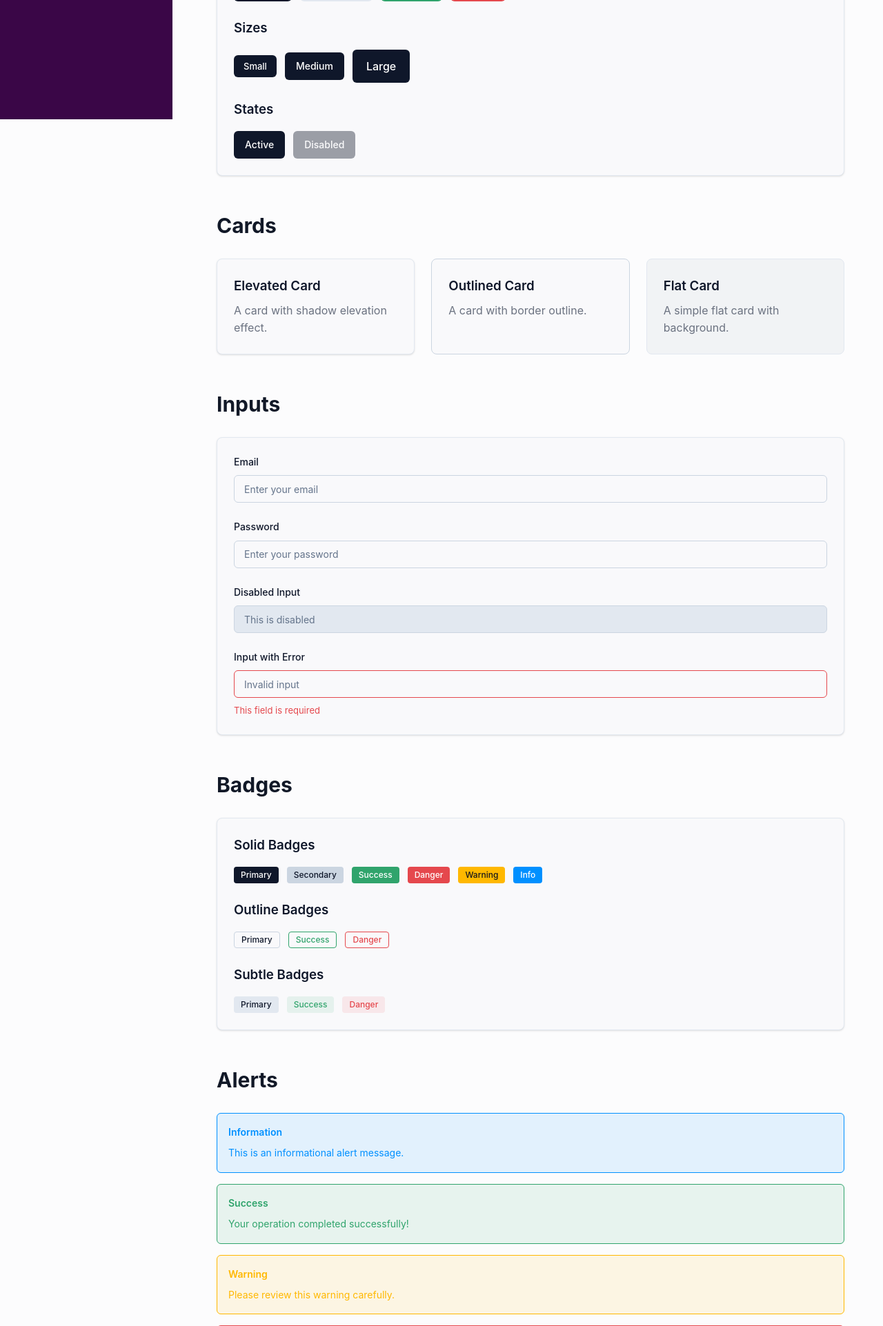
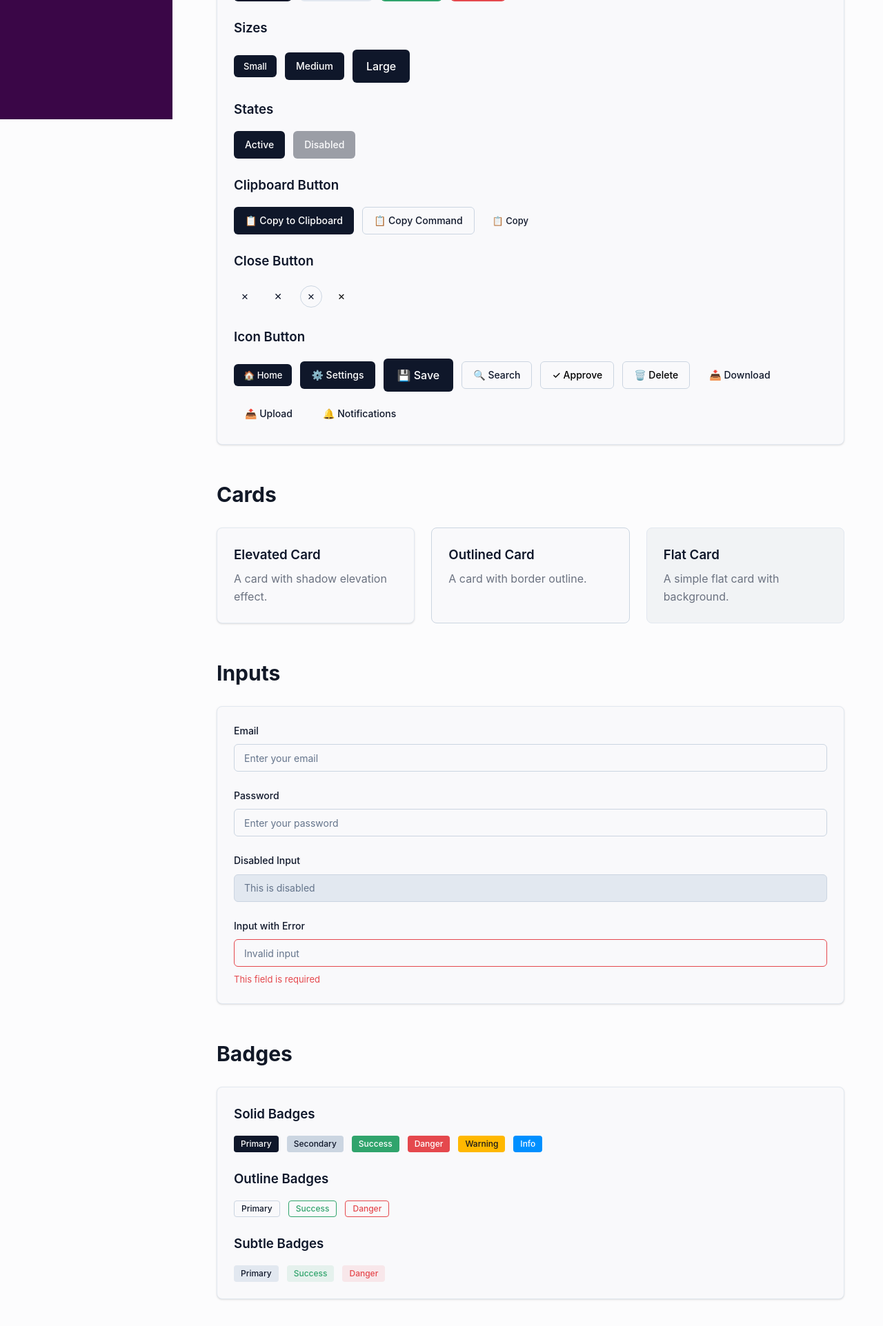
Before and after one commit to evilz/Bark-ui, an ASP.NET Core app: page / in a window 1280 px wide. Shown: the part 627-2550 px from the top of the page at 69% size. Run offline with ASP.NET Core 8, Linux system fonts and the light colour scheme; style sheets or scripts are compiled from the project's sources.

Commit message:
Add more button samples: Clipboard, Close Button, and Icon Button
Co-authored-by: evilz <2937862+evilz@users.noreply.github.com>

```diff
--- a/src/BarkUI.Demo/Components/Pages/Home.razor
+++ b/src/BarkUI.Demo/Components/Pages/Home.razor
@@ -54,6 +54,58 @@
                             <div style="display: flex; flex-wrap: wrap; gap: 0.75rem;">
                                 <BarkButton>Active</BarkButton>
                                 <BarkButton Disabled="true">Disabled</BarkButton>
+                            </div>
+                        </div>
+
+                        <div>
+                            <h3 style="font-weight: 600; margin-bottom: 1rem;">Clipboard Button</h3>
+                            <div style="display: flex; flex-wrap: wrap; gap: 0.75rem; align-items: center;">
+                                <BarkButton OnClick="@(() => CopyToClipboard("Hello Bark UI!"))">
+                                    📋 Copy to Clipboard
+                                </BarkButton>
+                                <BarkButton Variant="outline" OnClick="@(() => CopyToClipboard("npm install bark-ui"))">
+                                    📋 Copy Command
+                                </BarkButton>
+                                <BarkButton Variant="ghost" Size="sm" OnClick="@(() => CopyToClipboard("Code snippet"))">
+                                    📋 Copy
+                                </BarkButton>
+                                @if (!string.IsNullOrEmpty(copiedText))
+                                {
+                                    <span style="color: #10b981; font-size: 0.875rem;">✓ Copied: @copiedText</span>
+                                }
+                            </div>
+                        </div>
+
+                        <div>
+                            <h3 style="font-weight: 600; margin-bottom: 1rem;">Close Button</h3>
+                            <div style="display: flex; flex-wrap: wrap; gap: 0.75rem; align-items: center;">
+                                <BarkButton Variant="ghost" Size="sm" style="padding: 0.25rem; width: 2rem; height: 2rem;">
+                                    ✕
+                                </BarkButton>
+                                <BarkButton Variant="ghost" Size="md" style="padding: 0.5rem; width: 2.5rem; height: 2.5rem;">
+                                    ✕
+                                </BarkButton>
+                                <BarkButton Variant="outline" Size="sm" style="padding: 0.25rem; width: 2rem; height: 2rem; border-radius: 50%;">
+                                    ✕
+                                </BarkButton>
+                                <BarkButton ColorScheme="danger" Variant="ghost" Size="sm" style="padding: 0.25rem; width: 2rem; height: 2rem;">
+                                    ✕
+                                </BarkButton>
+                            </div>
+                        </div>
+
+                        <div>
+                            <h3 style="font-weight: 600; margin-bottom: 1rem;">Icon Button</h3>
+                            <div style="display: flex; flex-wrap: wrap; gap: 0.75rem; align-items: center;">
+                                <BarkButton Size="sm">🏠 Home</BarkButton>
+                                <BarkButton Size="md">⚙️ Settings</BarkButton>
+                                <BarkButton Size="lg">💾 Save</BarkButton>
+                                <BarkButton Variant="outline" ColorScheme="primary">🔍 Search</BarkButton>
+                                <BarkButton Variant="outline" ColorScheme="success">✓ Approve</BarkButton>
+                                <BarkButton Variant="outline" ColorScheme="danger">🗑️ Delete</BarkButton>
+                                <BarkButton Variant="ghost">📥 Download</BarkButton>
+                                <BarkButton Variant="ghost">📤 Upload</BarkButton>
+                                <BarkButton Variant="ghost">🔔 Notifications</BarkButton>
                             </div>
                         </div>
                     </div>
@@ -183,3 +235,17 @@
         </div>
     </div>
 </BarkContainer>
+
+@code {
+    private string copiedText = string.Empty;
+
+    private async Task CopyToClipboard(string text)
+    {
+        copiedText = text;
+        // In a real application, you would use JavaScript interop to copy to clipboard
+        // For demo purposes, we just show the text was "copied"
+        await Task.Delay(2000);
+        copiedText = string.Empty;
+        StateHasChanged();
+    }
+}
```
